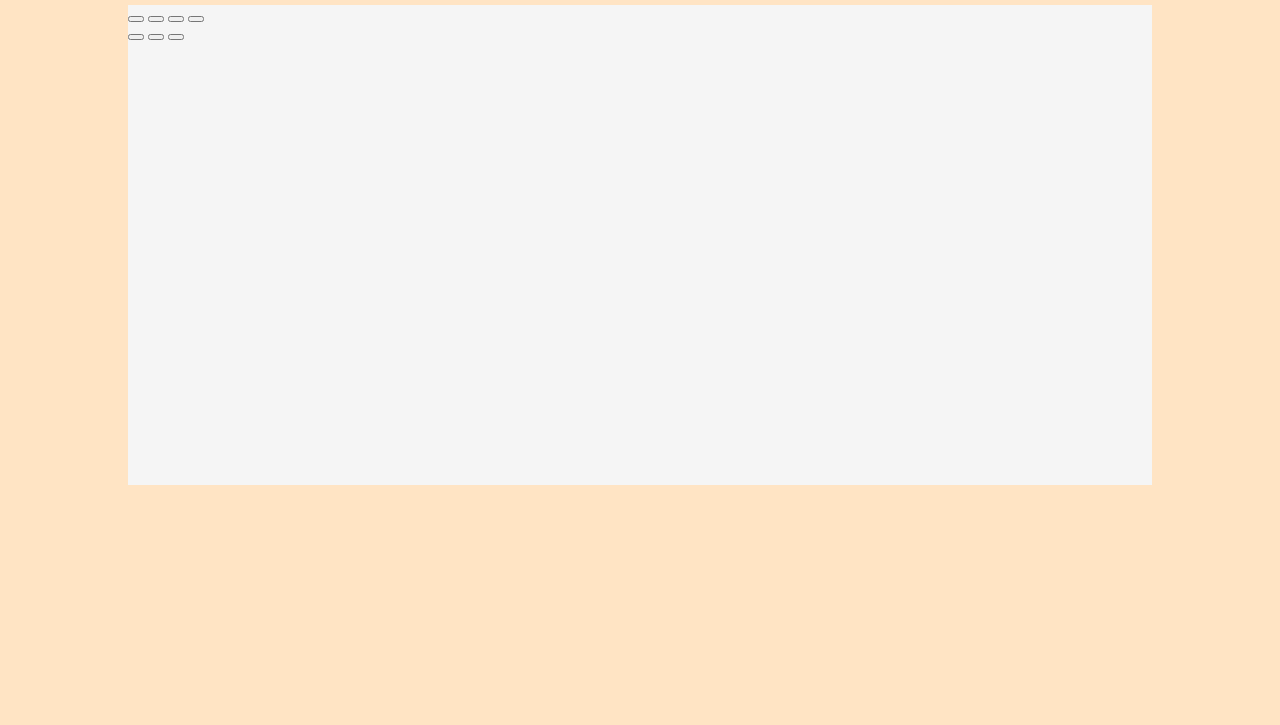
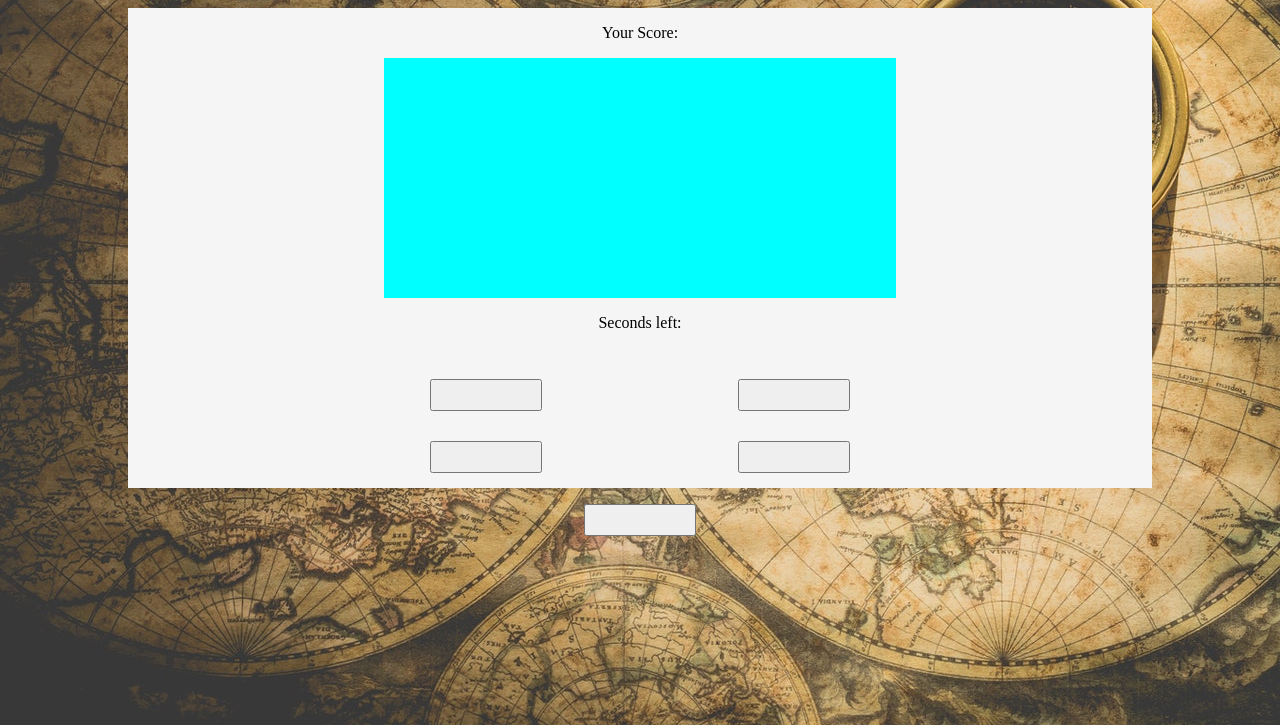
Before and after one commit to Monika-81/project2, a plain HTML site: page index.html in a window 1280 px wide. Shown: the part 75-800 px from the top of the page. Drawn offline with Linux system fonts and the light colour scheme.

Commit message:
Add basic styles. Adjust button and divs in game area for styleing.

```diff
--- a/assets/css/styles.css
+++ b/assets/css/styles.css
@@ -1,15 +1,75 @@
+
 body {
-    background-color: bisque;
-}
+    background-image: url('../image/pexels-ylanite-koppens-697662\-medium.jpg');
+    }
 
 .heading {
     text-align: center;
+    line-height: 40px;
+    color: whitesmoke;
 }
 
 .game-area {
     width: 80vw;
-    max-width: 1500px;
+    max-width: 1300px;
     height: 60vh;
     margin: 0 auto;
     background-color: whitesmoke;
 }
+
+.score {
+    width: 40%;
+    line-height: 50px;
+    margin: auto;
+    text-align: center;
+}
+
+.flag {
+    width: 40vw;
+    height: 30vh;
+    margin: auto;
+    background-color: aqua;
+}
+
+.timer {
+    width: 40%;
+    line-height: 50px;
+    margin: auto;
+    text-align: center;
+}
+
+.answer-btns {
+    width: 60%;
+    margin: auto;
+    text-align: center;
+}
+
+.btn-a-b, .btn-c-d {
+    display: flex;
+    justify-content: space-around;
+}
+
+.answer-btn {
+    width: 7rem;
+    height: 2rem;
+    margin-top: 5%;
+}
+
+.event-btn {
+    width: 60%;
+    margin: auto;
+    text-align: center;
+
+    /*Grid code from Stack Overflow. See code in README.md Credit section.*/
+    display: grid;
+    place-items: center;
+    grid-template-areas: "inner-div";
+}
+
+.btn-stack {
+    width: 7rem;
+    height: 2rem;
+    margin-top: 5%;
+    grid-area: inner-div;
+
+}
--- a/index.html
+++ b/index.html
@@ -18,22 +18,28 @@
     <div class="game-introduction"></div>
     <!--Game area.-->
     <div class="game-area">
+        <!--Score area-->
+        <div class="score">Your Score:</div>
         <!--Flag question-->
         <div class="flag"></div>
         <!--Count down timer-->
-        <div class="timer"></div>
+        <div class="timer">Seconds left:</div>
         <!--Four buttons with suggested answers-->
         <div class="answer-btns">
-        <button class="answer-btn"></button>
-        <button class="answer-btn"></button>
-        <button class="answer-btn"></button>
-        <button class="answer-btn"></button>
+            <div class="btn-a-b">
+                <button class="answer-btn"></button>
+                <button class="answer-btn"></button>
+            </div>
+            <div class="btn-c-d">
+                <button class="answer-btn"></button>
+                <button class="answer-btn"></button>
+            </div>
         </div>
         <!--Start/Next question/Play again version of button-->
         <div class="event-btn">
-        <button class="start"></button>
-        <button class="next"></button>
-        <button class="play-again"></button>
+        <button class="start btn-stack"></button>
+        <button class="next btn-stack"></button>
+        <button class="play-again btn-stack"></button>
         </div>
     </div>
     <!--Next level screen-->
```
Also changed, not shown: assets/image/pexels-ylanite-koppens-697662-medium.jpg (added), assets/image/pexels-ylanite-koppens-697662-small.jpg (added), 1 other file.
